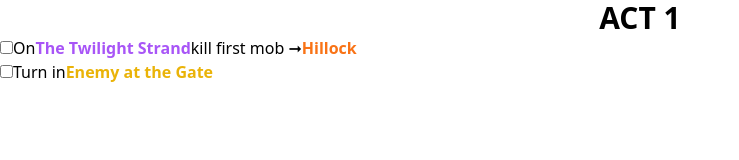
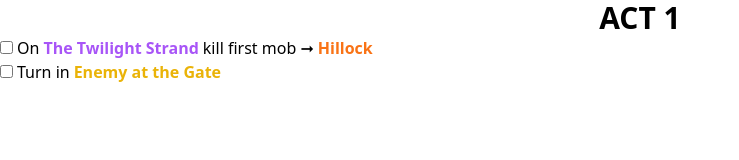
Before and after one commit to LuiHern/poe-leveling, a Next.js app: page / in a window 1280 px wide. Shown: the top 160 px of the page, without its empty margins (0-739 px from the left). Built offline with nearby package versions, Linux system fonts and the light colour scheme.

Commit message:
Better formatting on page.

```diff
--- a/components/acts/Act-1.tsx
+++ b/components/acts/Act-1.tsx
@@ -1,3 +1,10 @@
+import Step from "../Step";
+
+interface ActProps {
+    bosses: string [];
+    steps: Step [];
+}
+
 const Act1 = () => {
     return (
         <>
@@ -6,7 +13,7 @@ const Act1 = () => {
                 <li>
                     <label className={'flex flex-row'}>
                         <div>
-                            <input type={'checkbox'}/>
+                            <input type={'checkbox'} className={'check'}/>
                         </div>
                         <div className={'flex'}>
                             <p>On </p>
@@ -19,7 +26,7 @@ const Act1 = () => {
                 <li>
                     <label className={'flex flex-row'}>
                         <div>
-                            <input type={'checkbox'}/>
+                            <input type={'checkbox'} className={'check'}/>
                         </div>
                         <div className={'flex'}>
                             <p>Turn in</p>
--- a/styles/globals.css
+++ b/styles/globals.css
@@ -4,16 +4,20 @@
     @apply text-center text-3xl font-bold
 }
 
+.check {
+    @apply mr-1
+}
+
 .quest {
-    @apply font-bold text-yellow-500
+    @apply font-bold text-yellow-500 px-1
 }
 
 .boss {
-    @apply font-bold text-orange-500
+    @apply font-bold text-orange-500 px-1
 }
 
 .zone {
-    @apply font-bold text-purple-500 block
+    @apply font-bold text-purple-500 px-1
 }
 
 @tailwind utilities;
```
Also changed, not shown: 1 other file (tests, documents, lock files or other folders).
